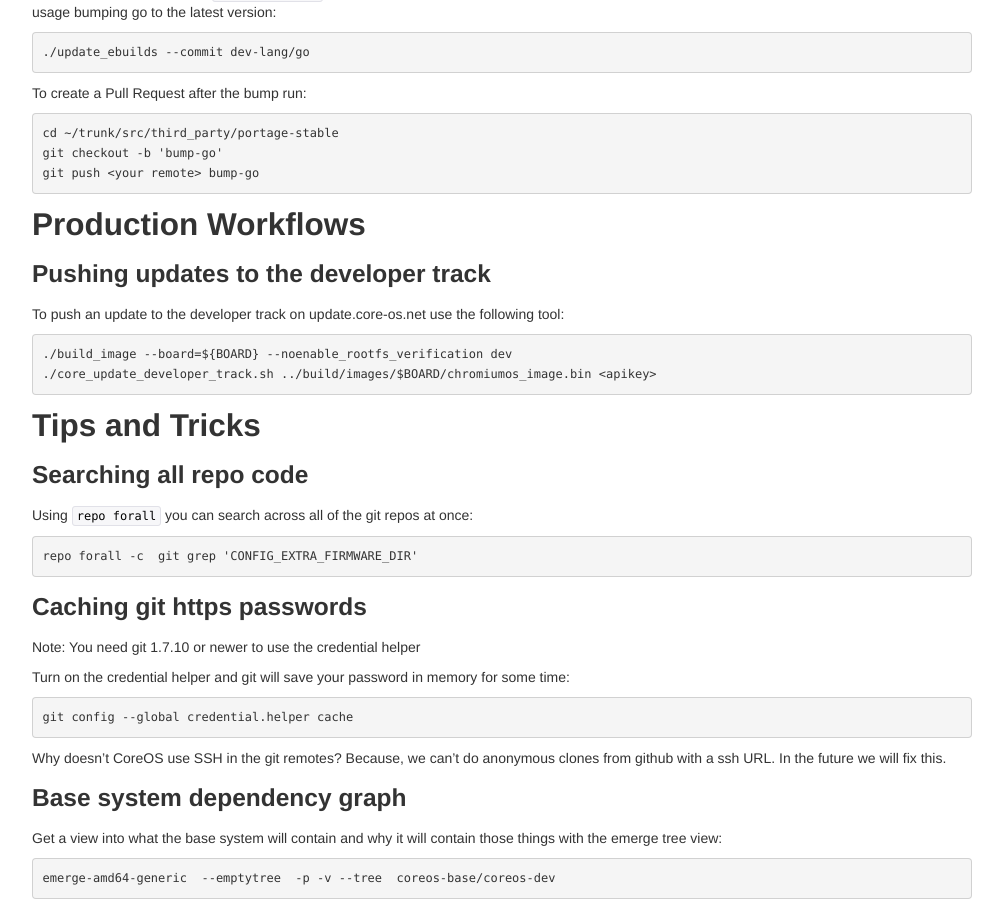
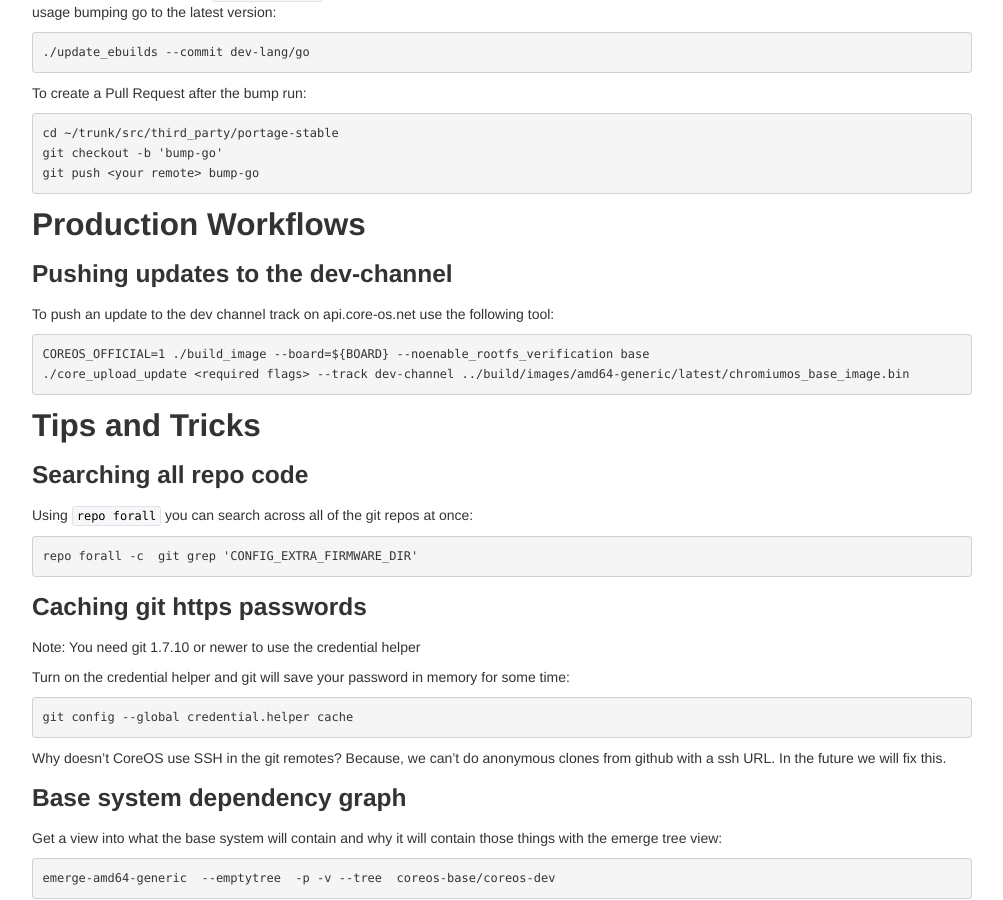
Before and after one commit to RandomStuffs22/coreos.github.com, a Jekyll site: the page built from index.markdown, in a window 1280 px wide and 900 px high, scrolled down 2854 px. Shown: the whole window, without its empty margins (138-1141 px from the left). Built offline with Jekyll 4.4.1, drawn with Linux system fonts in a browser that asks for light colours; Markdown is read by kramdown in place of the engine named in the settings.

Commit message:
feat(index): use new tools in production workflow
The tools for the production workflow were re-worked a bit. Update the
docs.

````diff
--- a/index.markdown
+++ b/index.markdown
@@ -225,13 +225,14 @@ git push <your remote> bump-go
 
 ## Production Workflows
 
-### Pushing updates to the developer track
+### Pushing updates to the dev-channel
 
-To push an update to the developer track on update.core-os.net use the following tool:
+To push an update to the dev channel track on api.core-os.net use the
+following tool:
 
 ```
-./build_image --board=${BOARD} --noenable_rootfs_verification dev
-./core_update_developer_track.sh ../build/images/$BOARD/chromiumos_image.bin <apikey>
+COREOS_OFFICIAL=1 ./build_image --board=${BOARD} --noenable_rootfs_verification base
+./core_upload_update <required flags> --track dev-channel ../build/images/amd64-generic/latest/chromiumos_base_image.bin
 ```
 
 ## Tips and Tricks
````
